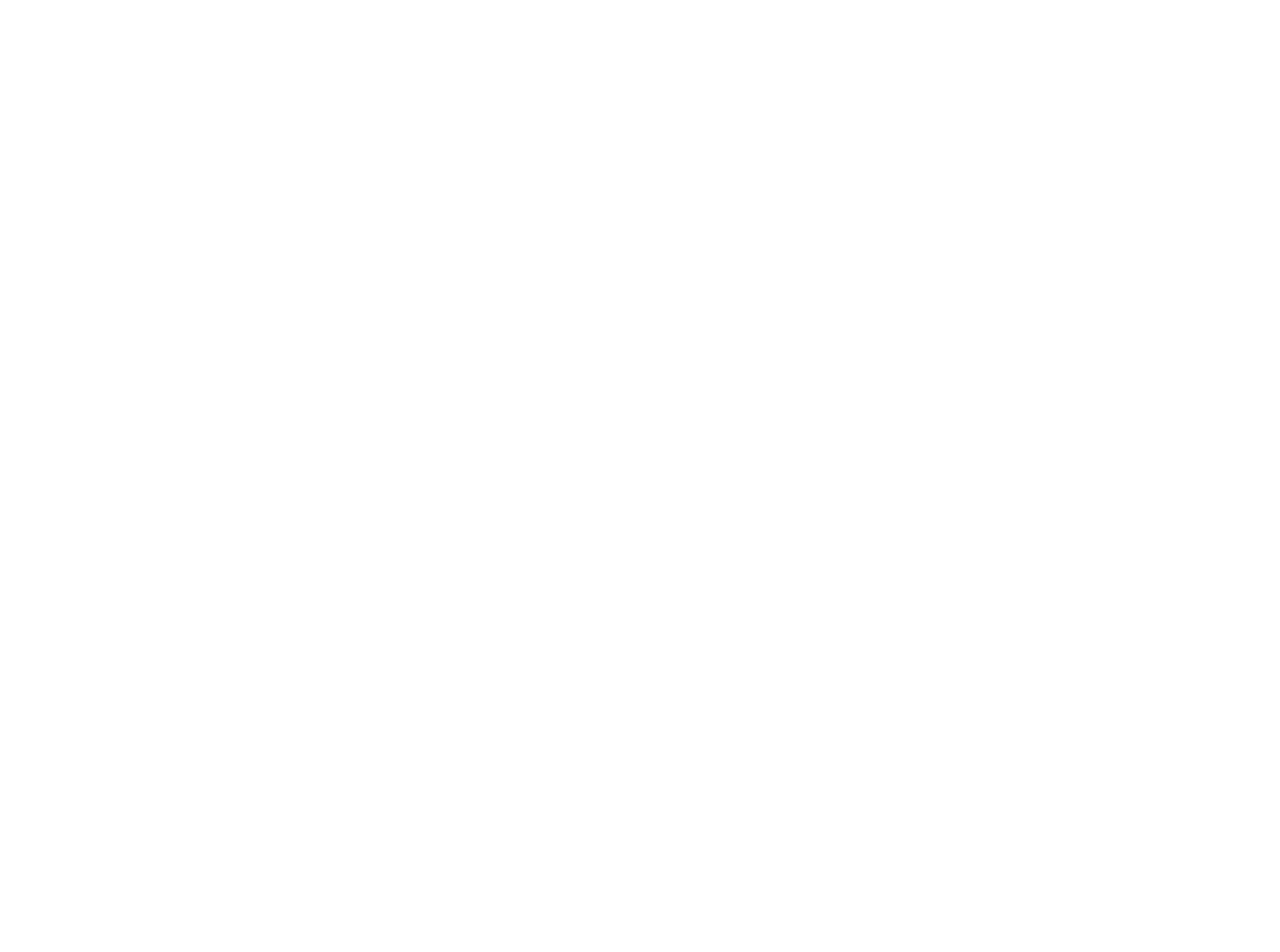
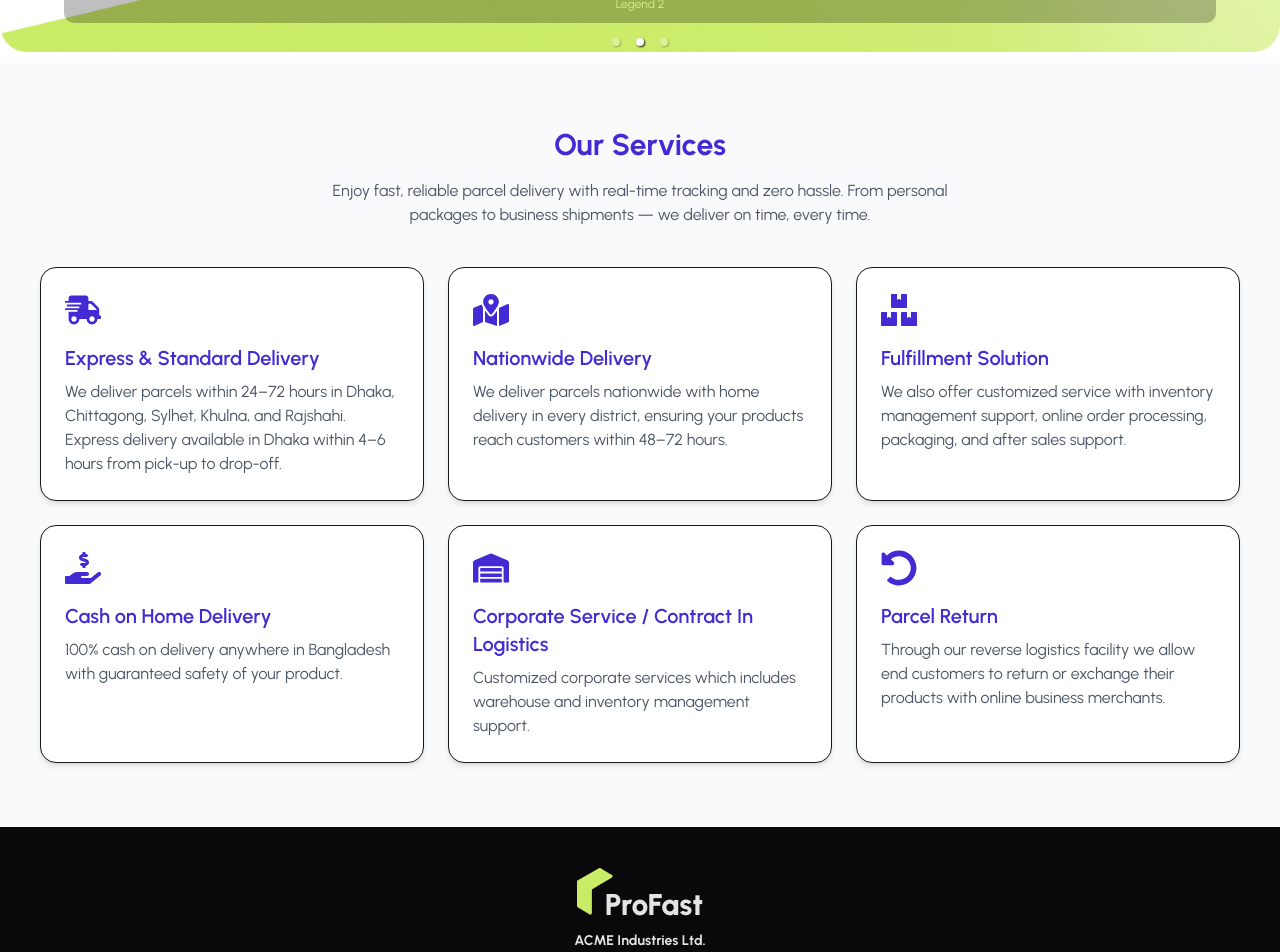
Before and after one commit to Saad7890-web/Parcel-Delivery-And-Tracking-System-frontend, a React (Vite) app in the folder parcel-delivery-and-tracking/: page / in a window 1280 px wide. Shown: the part 580-1532 px from the top of the page. Before the commit the page ends 800 px from the top, so only its background shows below. Built offline with nearby package versions, Linux system fonts and the light colour scheme.

Commit message:
create banner and services section

```diff
--- a/parcel-delivery-and-tracking/package.json
+++ b/parcel-delivery-and-tracking/package.json
@@ -13,6 +13,8 @@
     "@tailwindcss/vite": "^4.1.18",
     "react": "^19.2.0",
     "react-dom": "^19.2.0",
+    "react-icons": "^5.5.0",
+    "react-responsive-carousel": "^3.2.23",
     "react-router": "^7.11.0",
     "tailwindcss": "^4.1.18"
   },
--- a/parcel-delivery-and-tracking/src/index.css
+++ b/parcel-delivery-and-tracking/src/index.css
@@ -1,2 +1,11 @@
+@import url("https://fonts.googleapis.com/css2?family=Urbanist:ital,wght@0,100..900;1,100..900&display=swap");
+
 @import "tailwindcss";
 @plugin "daisyui";
+
+.urbanist-font {
+  font-family: "Urbanist", sans-serif;
+  font-optical-sizing: auto;
+  font-weight: 400;
+  font-style: normal;
+}
--- a/parcel-delivery-and-tracking/src/main.jsx
+++ b/parcel-delivery-and-tracking/src/main.jsx
@@ -7,6 +7,8 @@
 
 createRoot(document.getElementById("root")).render(
   <StrictMode>
-    <RouterProvider router={router} />,
+    <div className="urbanist-font max-w-7xl mx-auto">
+      <RouterProvider router={router} />,
+    </div>
   </StrictMode>
 );
--- /dev/null
+++ b/parcel-delivery-and-tracking/src/pages/Home/Banner/Banner.jsx
@@ -0,0 +1,25 @@
+import { Carousel } from "react-responsive-carousel";
+import "react-responsive-carousel/lib/styles/carousel.min.css";
+import bannerImg1 from "../../../assets/banner/banner1.png";
+import bannerImg2 from "../../../assets/banner/banner2.png";
+import bannerImg3 from "../../../assets/banner/banner3.png";
+const Banner = () => {
+  return (
+    <Carousel autoPlay={true} infiniteLoop={true} showThumbs={false}>
+      <div>
+        <img src={bannerImg1} />
+        <p className="legend">Legend 1</p>
+      </div>
+      <div>
+        <img src={bannerImg2} />
+        <p className="legend">Legend 2</p>
+      </div>
+      <div>
+        <img src={bannerImg3} />
+        <p className="legend">Legend 3</p>
+      </div>
+    </Carousel>
+  );
+};
+
+export default Banner;
--- a/parcel-delivery-and-tracking/src/pages/Home/Home/Home.jsx
+++ b/parcel-delivery-and-tracking/src/pages/Home/Home/Home.jsx
@@ -1,7 +1,10 @@
+import Banner from "../Banner/Banner";
+import Services from "../Services/Services";
 const Home = () => {
   return (
     <div>
-      <h1>This is Home</h1>
+      <Banner></Banner>
+      <Services></Services>
     </div>
   );
 };
--- /dev/null
+++ b/parcel-delivery-and-tracking/src/pages/Home/Services/ServiceCard.jsx
@@ -0,0 +1,14 @@
+const ServiceCard = ({ service }) => {
+  const { icon: Icon, title, description } = service;
+  return (
+    <div className="bg-white shadow-md rounded-2xl p-6 border hover:shadow-lg transition-all duration-300">
+      <div className="text-4xl text-primary mb-4">
+        <Icon />
+      </div>
+      <h3 className="text-xl font-semibold mb-2 text-primary">{title}</h3>
+      <p className="text-gray-600">{description}</p>
+    </div>
+  );
+};
+
+export default ServiceCard;
--- /dev/null
+++ b/parcel-delivery-and-tracking/src/pages/Home/Services/Services.jsx
@@ -0,0 +1,71 @@
+import {
+  FaBoxes,
+  FaHandHoldingUsd,
+  FaMapMarkedAlt,
+  FaShippingFast,
+  FaUndoAlt,
+  FaWarehouse,
+} from "react-icons/fa";
+import ServiceCard from "./ServiceCard";
+
+const servicesData = [
+  {
+    icon: FaShippingFast,
+    title: "Express & Standard Delivery",
+    description:
+      "We deliver parcels within 24–72 hours in Dhaka, Chittagong, Sylhet, Khulna, and Rajshahi. Express delivery available in Dhaka within 4–6 hours from pick-up to drop-off.",
+  },
+  {
+    icon: FaMapMarkedAlt,
+    title: "Nationwide Delivery",
+    description:
+      "We deliver parcels nationwide with home delivery in every district, ensuring your products reach customers within 48–72 hours.",
+  },
+  {
+    icon: FaBoxes,
+    title: "Fulfillment Solution",
+    description:
+      "We also offer customized service with inventory management support, online order processing, packaging, and after sales support.",
+  },
+  {
+    icon: FaHandHoldingUsd,
+    title: "Cash on Home Delivery",
+    description:
+      "100% cash on delivery anywhere in Bangladesh with guaranteed safety of your product.",
+  },
+  {
+    icon: FaWarehouse,
+    title: "Corporate Service / Contract In Logistics",
+    description:
+      "Customized corporate services which includes warehouse and inventory management support.",
+  },
+  {
+    icon: FaUndoAlt,
+    title: "Parcel Return",
+    description:
+      "Through our reverse logistics facility we allow end customers to return or exchange their products with online business merchants.",
+  },
+];
+
+const Services = () => {
+  return (
+    <section className="py-16 px-4 md:px-10 bg-gray-50">
+      <div className="max-w-7xl mx-auto text-center mb-10">
+        <h2 className="text-3xl text-primary font-bold mb-4">Our Services</h2>
+        <p className="text-gray-600 max-w-2xl mx-auto">
+          Enjoy fast, reliable parcel delivery with real-time tracking and zero
+          hassle. From personal packages to business shipments — we deliver on
+          time, every time.
+        </p>
+      </div>
+
+      <div className="grid gap-6 sm:grid-cols-2 lg:grid-cols-3">
+        {servicesData.map((service, idx) => (
+          <ServiceCard key={idx} service={service} />
+        ))}
+      </div>
+    </section>
+  );
+};
+
+export default Services;
--- a/parcel-delivery-and-tracking/src/pages/shared/Navbar.jsx
+++ b/parcel-delivery-and-tracking/src/pages/shared/Navbar.jsx
@@ -1,5 +1,5 @@
 import { NavLink } from "react-router";
-
+import ProfastLogo from "./ProfastLogo";
 const Navbar = () => {
   const navItems = (
     <>
@@ -40,7 +40,9 @@
             {navItems}
           </ul>
         </div>
-        <a className="btn btn-ghost text-xl">daisyUI</a>
+        <a className="btn btn-ghost text-xl">
+          <ProfastLogo></ProfastLogo>
+        </a>
       </div>
       <div className="navbar-center hidden lg:flex">
         <ul className="menu menu-horizontal px-1">{navItems}</ul>
--- a/parcel-delivery-and-tracking/src/pages/shared/ProfastLogo.jsx
+++ b/parcel-delivery-and-tracking/src/pages/shared/ProfastLogo.jsx
@@ -1,9 +1,9 @@
 import logo from "../../assets/logo.png";
 const ProfastLogo = () => {
   return (
-    <div>
-      <img src={logo} alt="" />
-      <p>ProFast</p>
+    <div className="flex items-end">
+      <img className="mb-2" src={logo} alt="" />
+      <p className="text-3xl -ml-2 font-extrabold">ProFast</p>
     </div>
   );
 };
```
Also changed, not shown: 1 other file (tests, documents, lock files or other folders).
